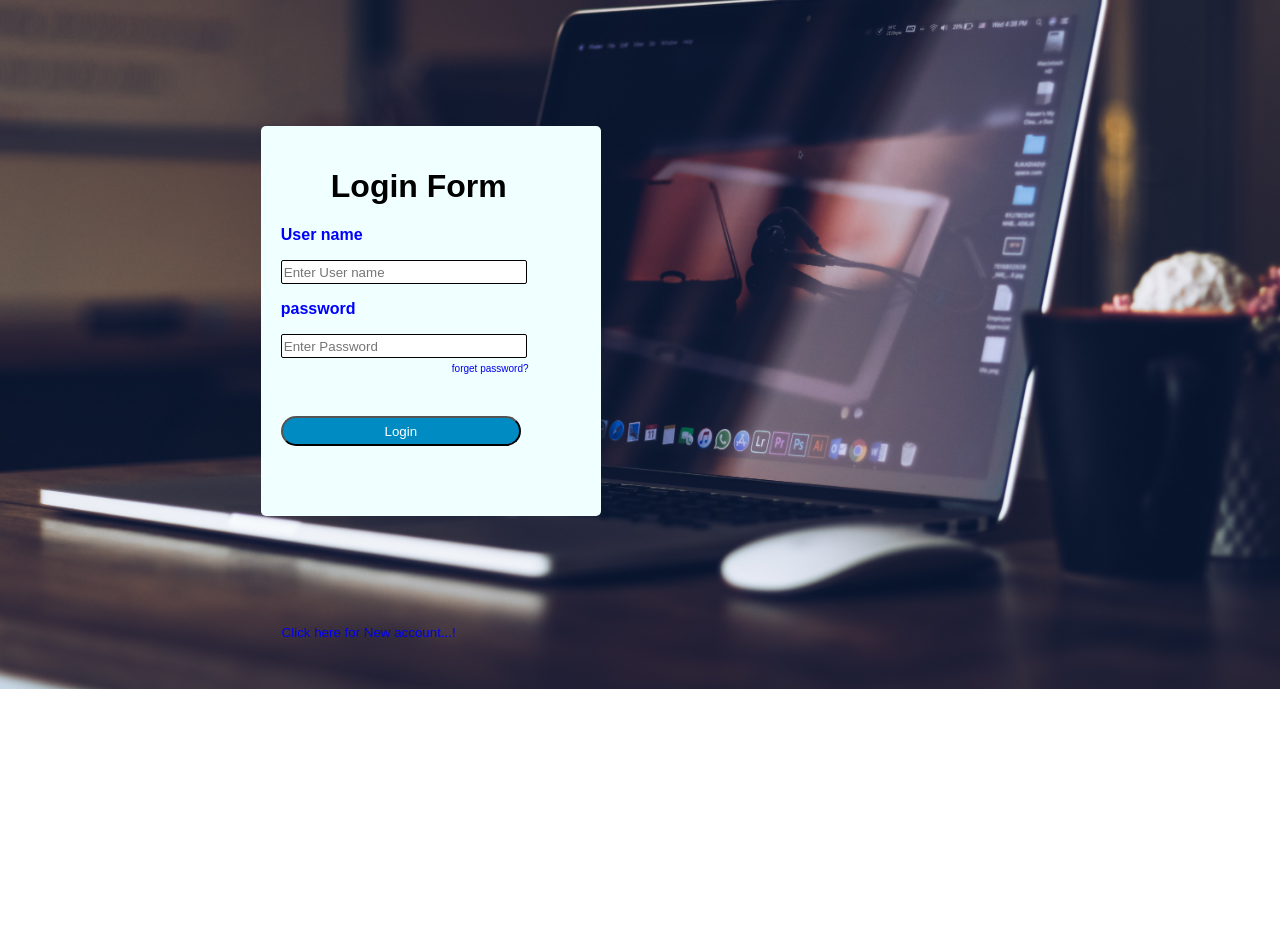
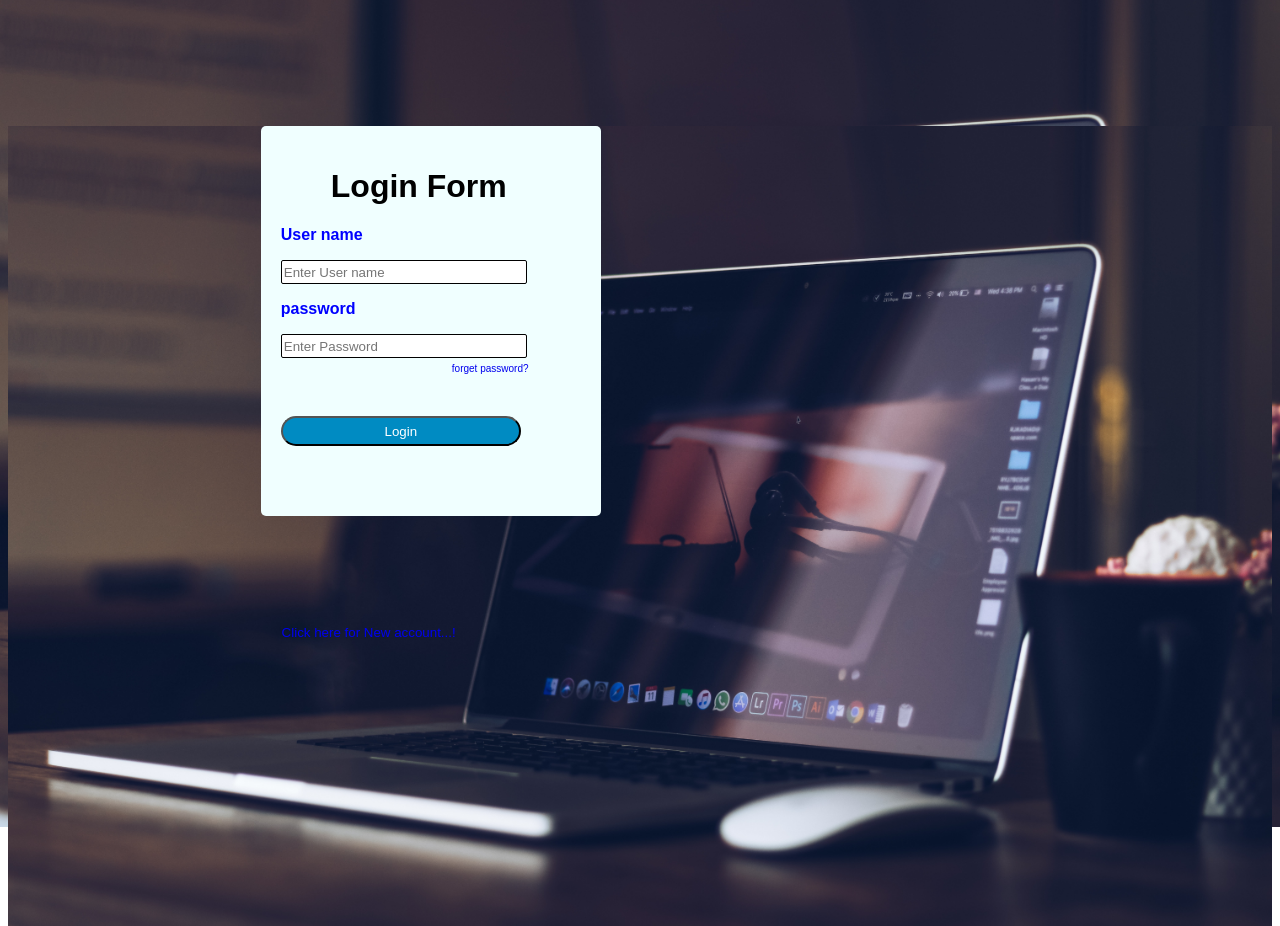
Before and after one commit to Harisk78/SK, a PHP site: page / in a window 1280 px wide. Before the commit the page ends 689 px from the top, so only its background shows below. Run offline with PHP 8.4, Linux system fonts and the light colour scheme.

Commit message:
Background Image Alignment Modified bro

```diff
--- a/loginform/style.css
+++ b/loginform/style.css
@@ -1,4 +1,4 @@
-.body{
+.body,html{
     background-image: url("bg.jpg");
     height: 100%;
     background-position: center;
```
